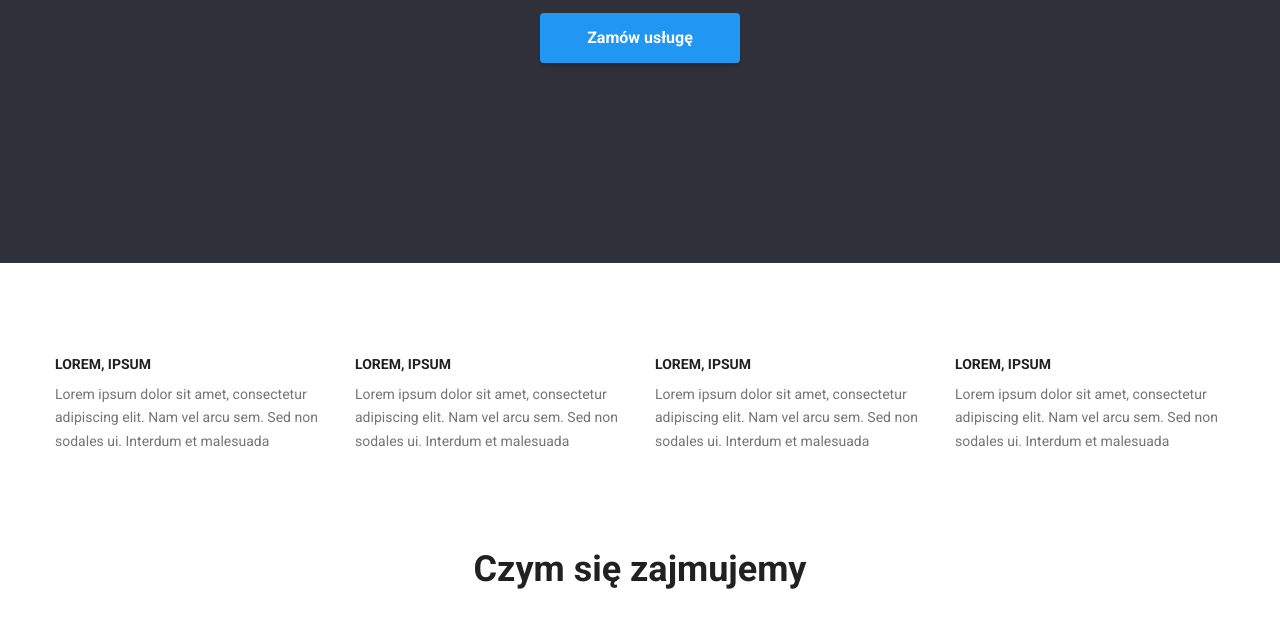
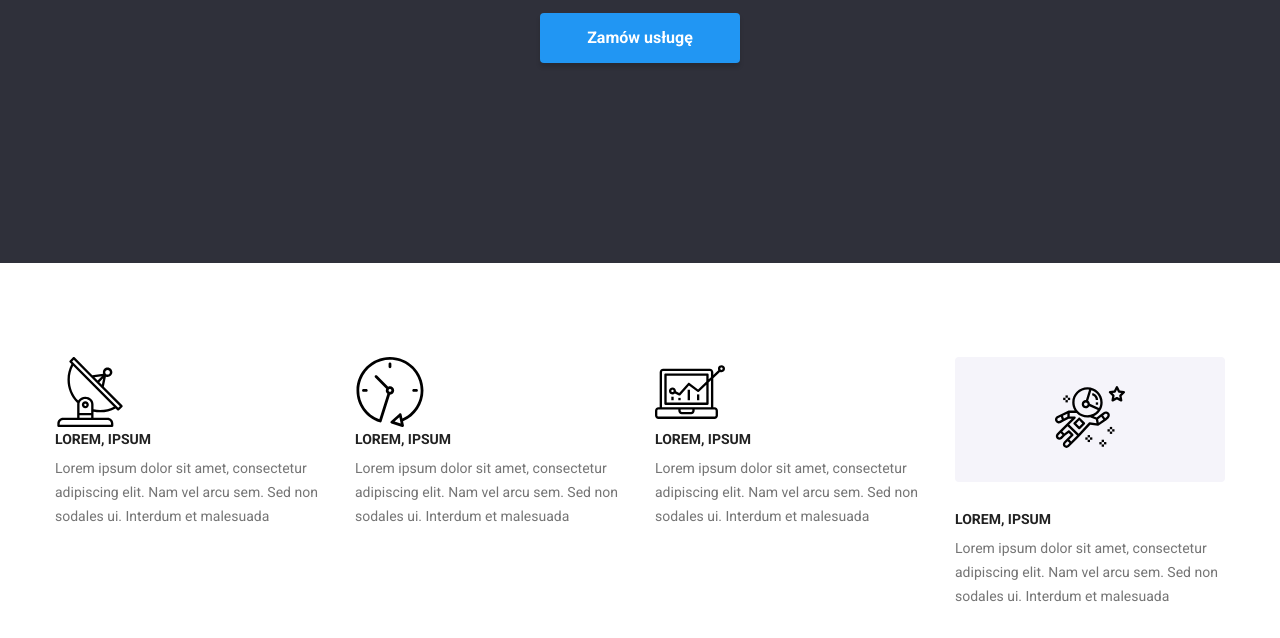
Before and after one commit to krzysztof-kryczka/goit-markup-hw-04, a plain HTML site: page index.html in a window 1280 px wide. Shown: the part 417-1055 px from the top of the page. Drawn offline with nearby package versions, Linux system fonts and the light colour scheme.

Commit message:
add 4 icons to advantages section from svg sprite

```diff
--- a/css/styles.css
+++ b/css/styles.css
@@ -11,7 +11,9 @@
     /* primary background */
     --brand-background-light: #E5E5E5;
     --brand-background-dark: #2F303A;
+    --brand-background-light-box : #F5F4FA;
     --brand-background-white: var(--brand-color-white);
+    --brand-radius: 4px;
 }
 
 * {
@@ -248,6 +250,13 @@ nav {
 
 }
 
+.advantage-icon {
+    padding: 25px 100px;
+    background-color: var(--brand-background-light-box);
+    margin-bottom: 30px;
+    border-radius: var(--brand-radius);
+}
+
 .advantage-title {
     font-size: 14px;
     line-height: 1.1;
--- a/index.html
+++ b/index.html
@@ -59,6 +59,11 @@
         <div class="container">
           <ul class="advantage-list">
             <li class="advantage-item">
+              <div class="advantage-feature">
+                <svg width="70" height="70">
+                  <use href="./images/icons.svg#icon-antenna"></use>
+                </svg>
+              </div>
               <h3 class="advantage-title">Lorem, ipsum</h3>
               <p class="advantage-text">
                 Lorem ipsum dolor sit amet, consectetur adipiscing elit. Nam vel arcu sem. Sed non
@@ -66,6 +71,11 @@
               </p>
             </li>
             <li class="advantage-item">
+              <div class="advantage-feature">
+                <svg width="70" height="70">
+                  <use href="./images/icons.svg#icon-clock"></use>
+                </svg>
+              </div>
               <h3 class="advantage-title">Lorem, ipsum</h3>
               <p class="advantage-text">
                 Lorem ipsum dolor sit amet, consectetur adipiscing elit. Nam vel arcu sem. Sed non
@@ -73,6 +83,11 @@
               </p>
             </li>
             <li class="advantage-item">
+              <div class="advantage-feature">
+                <svg width="70" height="70">
+                  <use href="./images/icons.svg#icon-diagram"></use>
+                </svg>
+              </div>
               <h3 class="advantage-title">Lorem, ipsum</h3>
               <p class="advantage-text">
                 Lorem ipsum dolor sit amet, consectetur adipiscing elit. Nam vel arcu sem. Sed non
@@ -80,6 +95,11 @@
               </p>
             </li>
             <li class="advantage-item">
+              <div class="advantage-icon">
+                <svg width="70" height="70">
+                  <use href="./images/icons.svg#icon-astronaut"></use>
+                </svg>
+              </div>
               <h3 class="advantage-title">Lorem, ipsum</h3>
               <p class="advantage-text">
                 Lorem ipsum dolor sit amet, consectetur adipiscing elit. Nam vel arcu sem. Sed non
```
